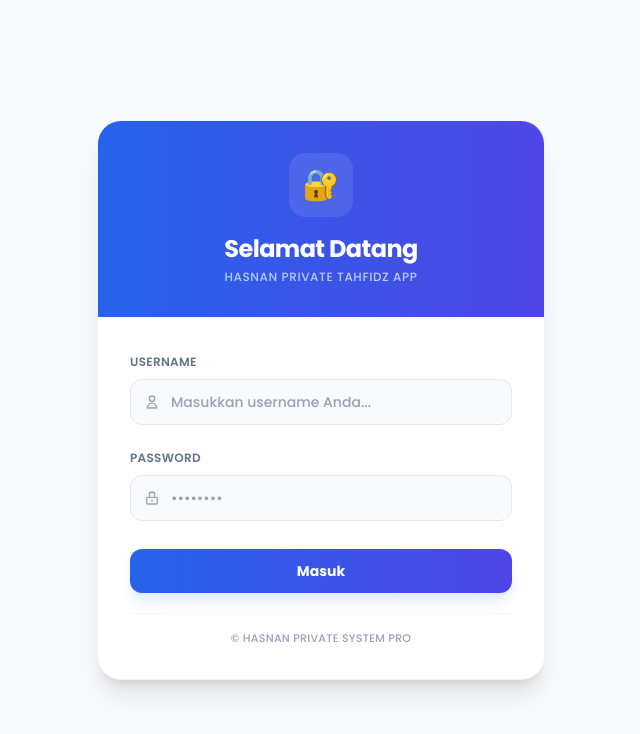
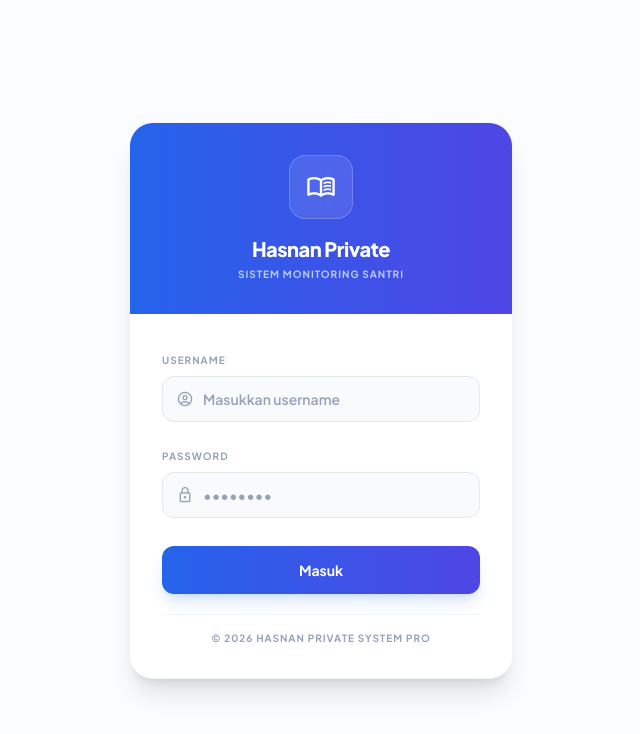
Before and after one commit to hasthafa789-cmyk/private-quran, a plain HTML site: page login.html in a window 1280 px wide. Shown: the whole page, without its empty margins (319-959 px from the left). Drawn offline with nearby package versions, Linux system fonts and the light colour scheme.

Commit message:
Add files via upload

```diff
--- a/login.html
+++ b/login.html
@@ -3,88 +3,75 @@
 <head>
     <meta charset="UTF-8">
     <meta name="viewport" content="width=device-width, initial-scale=1.0">
-    <title>Login - Hasnan Private Tahfidz App</title>
+    <title>Login - Hasnan Private</title>
 
     <script src="https://cdn.tailwindcss.com"></script>
 
+    <!-- Font Sama dengan Dashboard -->
     <link rel="preconnect" href="https://fonts.googleapis.com">
     <link rel="preconnect" href="https://fonts.gstatic.com" crossorigin>
-    <link href="https://fonts.googleapis.com/css2?family=Poppins:wght@300;400;500;600;700&display=swap" rel="stylesheet">
+    <link href="https://fonts.googleapis.com/css2?family=Plus+Jakarta+Sans:wght@300;400;500;600;700;800&display=swap" rel="stylesheet">
+    <link rel="stylesheet" href="https://fonts.googleapis.com/css2?family=Material+Symbols+Outlined:opsz,wght,FILL,GRAD@24,400,0,0" />
 
     <style>
-        body {
-            font-family: 'Poppins', sans-serif;
-        }
+        body { font-family: 'Plus Jakarta Sans', sans-serif; }
     </style>
 </head>
 
-<body class="bg-slate-50 text-slate-800 min-h-screen flex items-center justify-center p-4">
+<body class="bg-slate-50/50 text-slate-800 min-h-screen flex items-center justify-center p-4">
 
-    <div class="w-full max-w-md bg-white rounded-3xl shadow-xl border border-slate-100 overflow-hidden transition-all duration-300">
+    <!-- Card Login dengan style yang sama dengan Dashboard -->
+    <div class="w-full max-w-sm bg-white rounded-3xl shadow-xl border border-slate-100 overflow-hidden">
 
+        <!-- Header Gradient yang sinkron dengan Dashboard -->
         <div class="bg-gradient-to-r from-blue-600 to-indigo-600 p-8 text-white text-center">
-            <div class="inline-flex items-center justify-center w-16 h-16 bg-white/10 rounded-2xl mb-4 backdrop-blur-sm text-3xl">
-                🔐
+            <div class="inline-flex items-center justify-center w-16 h-16 bg-white/10 border border-white/20 rounded-2xl mb-4 backdrop-blur-sm">
+                <span class="material-symbols-outlined text-3xl">menu_book</span>
             </div>
-            <h1 class="text-2xl font-bold tracking-tight">Selamat Datang</h1>
-            <p class="text-xs text-blue-100/80 font-medium mt-1 uppercase tracking-wider">Hasnan Private Tahfidz App</p>
+            <h1 class="text-xl font-extrabold tracking-tight">Hasnan Private</h1>
+            <p class="text-[10px] text-blue-100/80 font-bold uppercase tracking-widest mt-1">Sistem Monitoring Santri</p>
         </div>
 
         <div class="p-8 space-y-5">
 
             <div class="space-y-1.5">
-                <label for="username" class="text-xs font-semibold text-slate-500 uppercase tracking-wide">Username</label>
+                <label class="text-[10px] font-bold text-slate-400 uppercase tracking-widest">Username</label>
                 <div class="relative">
                     <span class="absolute inset-y-0 left-0 flex items-center pl-3.5 text-slate-400">
-                        <svg xmlns="http://www.w3.org/2000/svg" class="h-4 w-4" fill="none" viewBox="0 0 24 24" stroke="currentColor">
-                            <path stroke-linecap="round" stroke-linejoin="round" stroke-width="2" d="M16 7a4 4 0 11-8 0 4 4 0 018 0zM12 14a7 7 0 00-7 7h14a7 7 0 00-7-7z" />
-                        </svg>
+                        <span class="material-symbols-outlined text-lg">account_circle</span>
                     </span>
-                    <input
-                        type="text"
-                        id="username"
-                        placeholder="Masukkan username Anda..."
-                        class="w-full pl-10 pr-4 py-3 text-sm bg-slate-50 border border-slate-200 rounded-xl focus:outline-none focus:ring-2 focus:ring-blue-500 focus:border-blue-500 transition-all font-medium placeholder:text-slate-400"
-                    >
+                    <input type="text" id="username" placeholder="Masukkan username"
+                           class="w-full pl-10 pr-4 py-3 text-sm bg-slate-50 border border-slate-200 rounded-xl focus:outline-none focus:ring-2 focus:ring-blue-500 focus:border-blue-500 transition-all font-semibold text-slate-700 placeholder:text-slate-400">
                 </div>
             </div>
 
             <div class="space-y-1.5">
-                <label for="password" class="text-xs font-semibold text-slate-500 uppercase tracking-wide">Password</label>
+                <label class="text-[10px] font-bold text-slate-400 uppercase tracking-widest">Password</label>
                 <div class="relative">
                     <span class="absolute inset-y-0 left-0 flex items-center pl-3.5 text-slate-400">
-                        <svg xmlns="http://www.w3.org/2000/svg" class="h-4 w-4" fill="none" viewBox="0 0 24 24" stroke="currentColor">
-                            <path stroke-linecap="round" stroke-linejoin="round" stroke-width="2" d="M12 15v2m-6 4h12a2 2 0 002-2v-6a2 2 0 00-2-2H6a2 2 0 00-2 2v6a2 2 0 002 2zm10-10V7a4 4 0 00-8 0v4h8z" />
-                        </svg>
+                        <span class="material-symbols-outlined text-lg">lock</span>
                     </span>
-                    <input
-                        type="password"
-                        id="password"
-                        placeholder="••••••••"
-                        class="w-full pl-10 pr-4 py-3 text-sm bg-slate-50 border border-slate-200 rounded-xl focus:outline-none focus:ring-2 focus:ring-blue-500 focus:border-blue-500 transition-all font-medium placeholder:text-slate-400"
-                    >
+                    <input type="password" id="password" placeholder="••••••••"
+                           class="w-full pl-10 pr-4 py-3 text-sm bg-slate-50 border border-slate-200 rounded-xl focus:outline-none focus:ring-2 focus:ring-blue-500 focus:border-blue-500 transition-all font-semibold text-slate-700 placeholder:text-slate-400">
                 </div>
             </div>
 
             <div class="pt-2">
-                <button
-                    onclick="login()"
-                    class="w-full py-3 px-4 bg-gradient-to-r from-blue-600 to-indigo-600 hover:from-blue-700 hover:to-indigo-700 text-white font-bold text-sm rounded-xl shadow-lg shadow-blue-100 transition-all duration-150 active:scale-[0.98] focus:outline-none focus:ring-2 focus:ring-blue-500 focus:ring-offset-2"
-                >
+                <button onclick="login()"
+                        class="w-full py-3.5 px-4 bg-gradient-to-r from-blue-600 to-indigo-600 hover:from-blue-700 hover:to-indigo-700 text-white font-bold text-sm rounded-xl shadow-lg shadow-blue-500/20 transition-all duration-300 active:scale-[0.98]">
                     Masuk
                 </button>
             </div>
 
             <div class="pt-4 border-t border-slate-100 text-center">
-                <p class="text-[11px] text-slate-400 font-medium tracking-wide uppercase">
-                    © Hasnan Private System Pro
+                <p class="text-[10px] text-slate-400 font-bold uppercase tracking-widest">
+                    © 2026 Hasnan Private System Pro
                 </p>
             </div>
-
         </div>
-
     </div>
 
+    <!-- Script login.js harus tetap ada -->
     <script src="login.js"></script>
 </body>
 </html>
```
Also changed, not shown: index.html (+3 -1 lines), script.js (+22 -7 lines).
